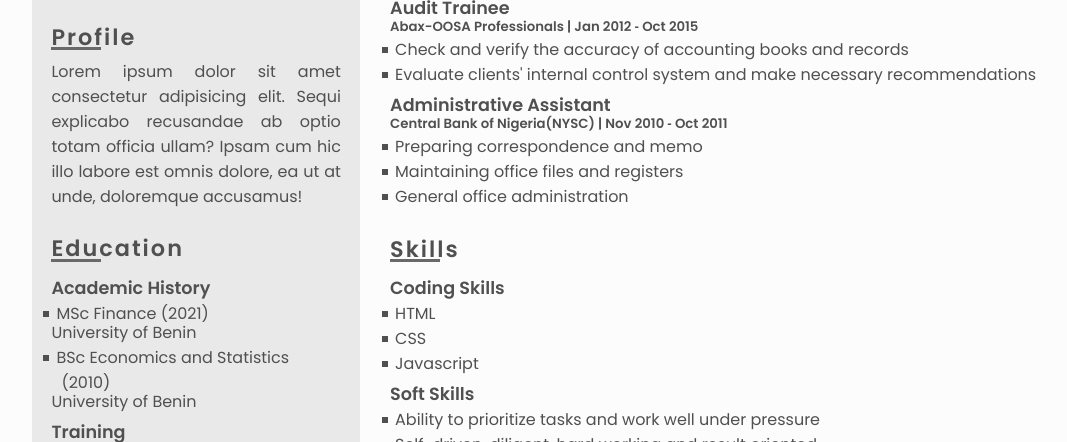
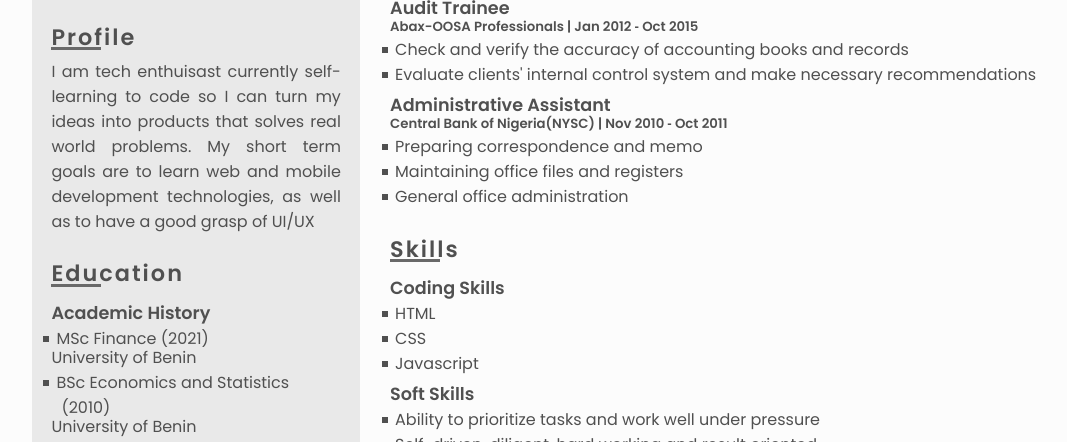
Before and after one commit to twikista/Zuri-cv-task, a plain HTML site: page index.html in a window 1280 px wide. Shown: the part 340-782 px from the top of the page, without its empty margins (101-1168 px from the left). Drawn offline with Linux system fonts and the light colour scheme.

Commit message:
change the lorem ipsium text under the profile section

```diff
--- a/index.html
+++ b/index.html
@@ -25,7 +25,7 @@
         </div>
         <div class="profile-description">
             <h3>Profile</h3>
-            <p>Lorem ipsum dolor sit amet consectetur adipisicing elit. Sequi explicabo recusandae ab optio totam officia ullam? Ipsam cum hic illo labore est omnis dolore, ea ut at unde, doloremque accusamus!</p>
+            <p>I am tech enthuisast currently self-learning to code so I can turn my ideas into products that solves real world problems. My short term goals are to learn web and mobile development technologies, as well as to have a good grasp of UI/UX</p>
         </div>
         <div class="education">
             <h3>Education</h3>
```
